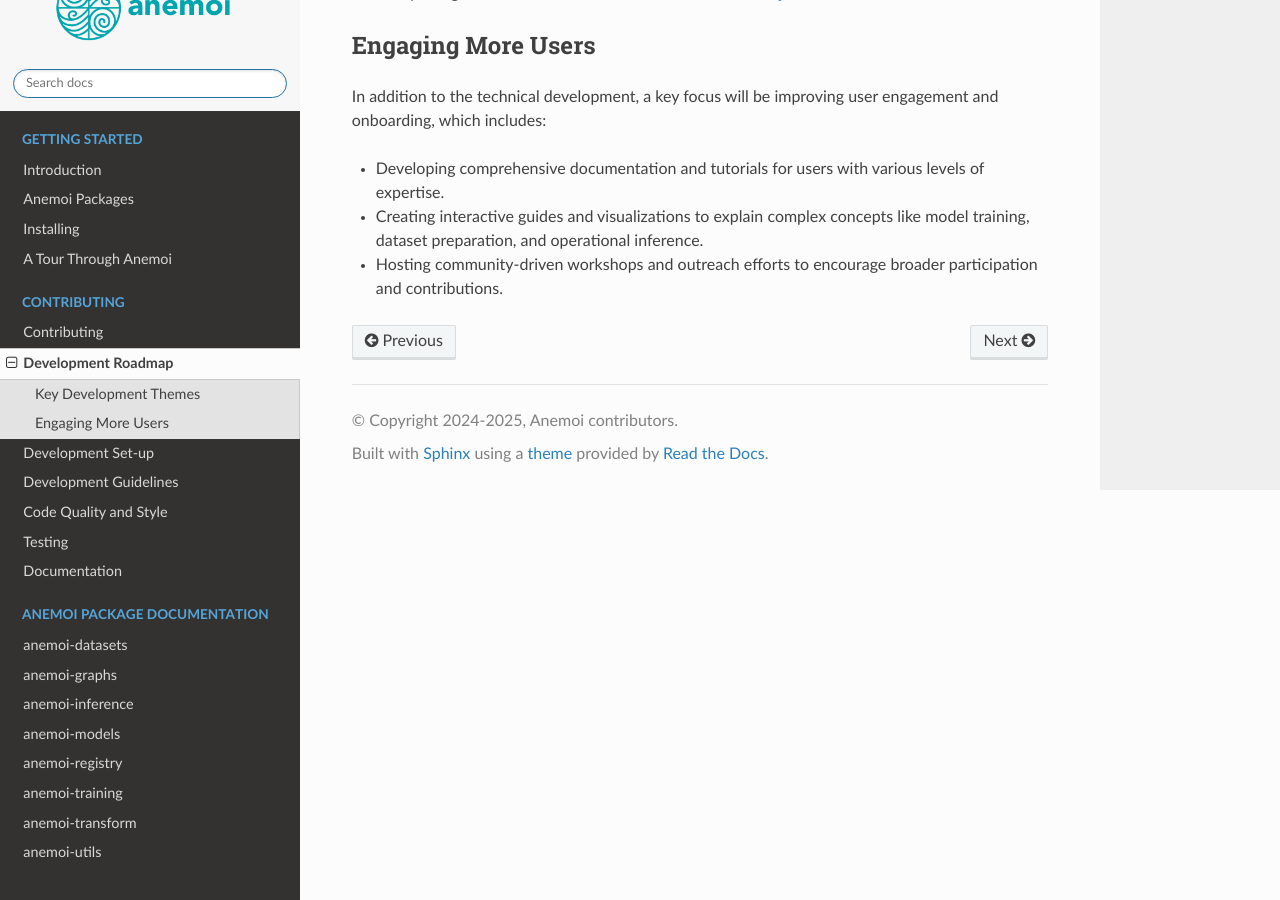
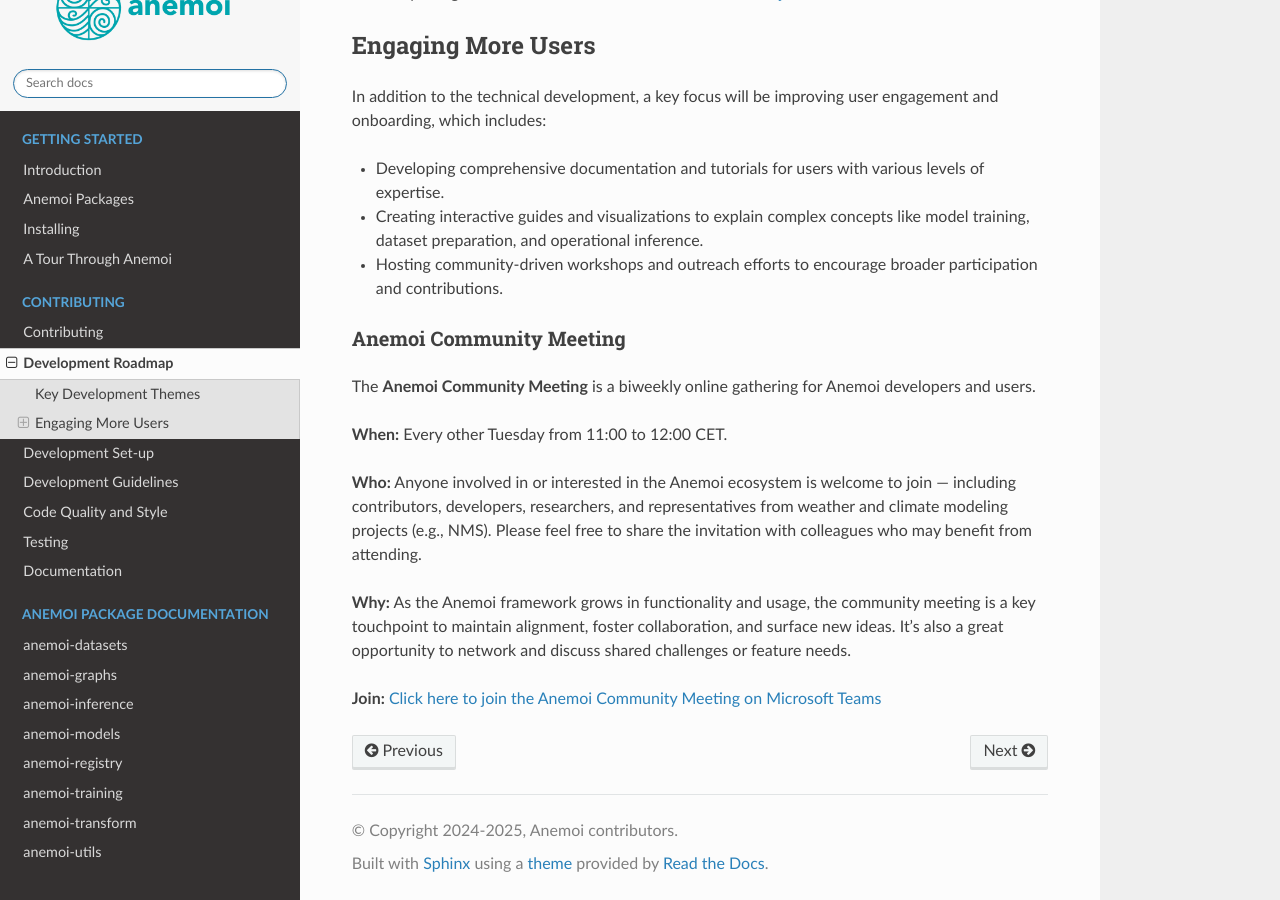
Before and after one commit to ecmwf/anemoi-docs, a Sphinx documentation site: the page built from docs/contributing/roadmap.rst, in a window 1280 px wide and 900 px high, scrolled down 1603 px. Built offline with Sphinx 7.4.7 and the Read the Docs theme 3.1.0, drawn with Linux system fonts in a browser that asks for light colours.

Commit message:
Include Anemoi Community Meeting

```diff
--- a/docs/contributing/roadmap.rst
+++ b/docs/contributing/roadmap.rst
@@ -100,3 +100,22 @@ and onboarding, which includes:
   training, dataset preparation, and operational inference.
 - Hosting community-driven workshops and outreach efforts to encourage broader
   participation and contributions.
+
+Anemoi Community Meeting
+=========================
+
+The **Anemoi Community Meeting** is a biweekly online gathering for Anemoi developers
+and users.
+
+**When:** Every other Tuesday from 11:00 to 12:00 CET.
+
+**Who:** Anyone involved in or interested in the Anemoi ecosystem is welcome to join —
+including contributors, developers, researchers, and representatives from weather and
+climate modeling projects (e.g., NMS). Please feel free to share the invitation with
+colleagues who may benefit from attending.
+
+**Why:** As the Anemoi framework grows in functionality and usage, the community meeting
+is a key touchpoint to maintain alignment, foster collaboration, and surface new ideas.
+It's also a great opportunity to network and discuss shared challenges or feature needs.
+
+**Join:** `Click here to join the Anemoi Community Meeting on Microsoft Teams <https://teams.microsoft.com/l/meetup-ajoin/19%3ameeting_OTNjNDNmYWQtYTU0Ny00NDViLThmZjctZmQ1MTg1YjEyZGM0%40thread.v2/0?context=%7b%22Tid%22%3a%2221b711c6-aab7-4d36-9ffb-ac0357bc20ba%22%2c%22Oid%22%3a%225033de80-99cd-43c4-b9e4-f90840044fd6%22%7d>`_
```
